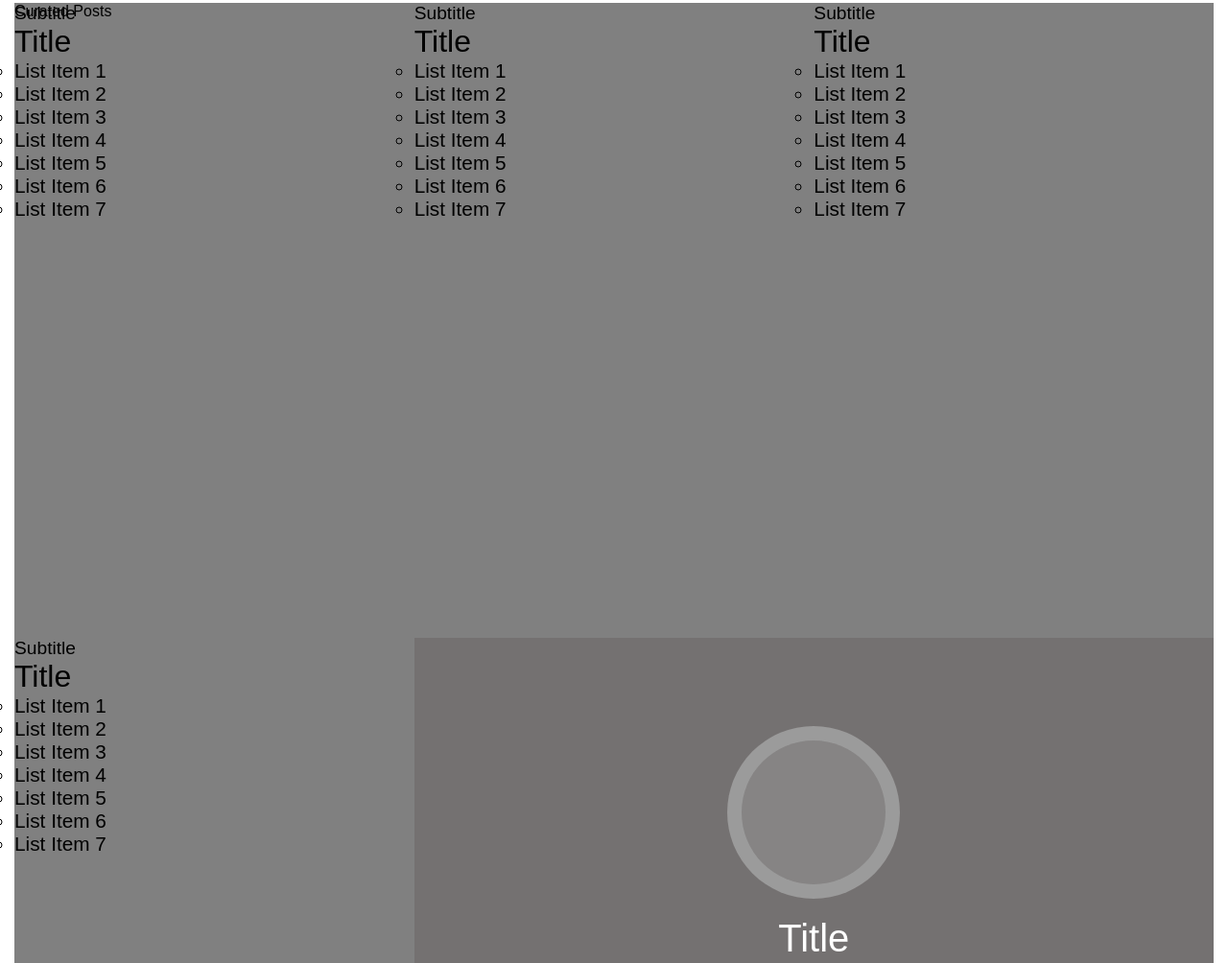
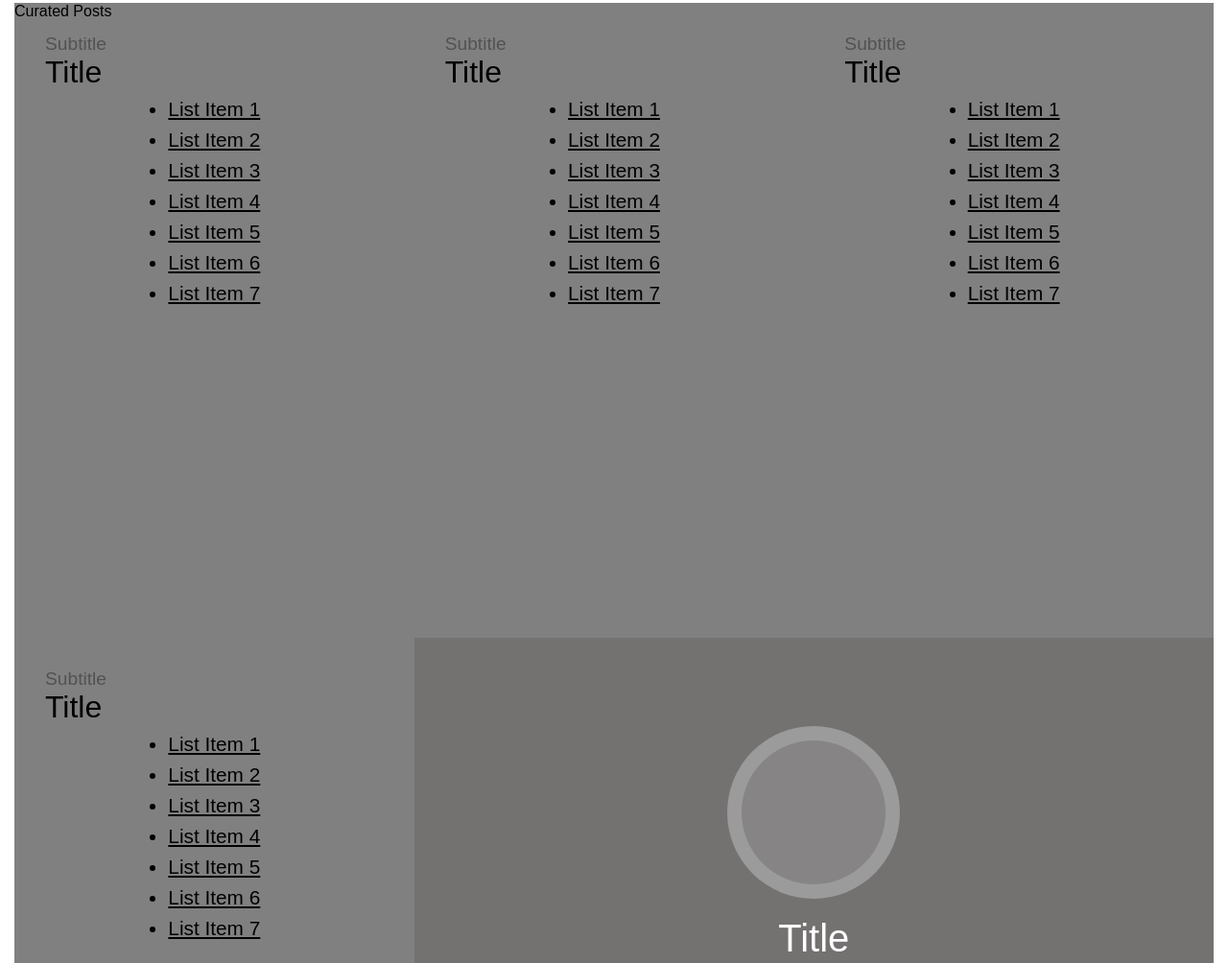
Before and after one commit to AlfredoElizarraras/Design-Teardown, a website: page index.html in a window 1280 px wide. Shown: the part 6853-7857 px from the top of the page at 96% size. Drawn offline with Linux system fonts and the light colour scheme; a web font is replaced by a local one.

Commit message:
update minireset for ul. style curated-posts section

```diff
--- a/CSS/minireset.css
+++ b/CSS/minireset.css
@@ -35,10 +35,6 @@ h5,
 h6 {
   font-size: 100%;
   font-weight: normal;
-}
-
-ul {
-  list-style: none;
 }
 
 button,
--- a/CSS/styles.css
+++ b/CSS/styles.css
@@ -347,24 +347,30 @@ main {
 .curated-posts__article {
     height: 662px;
     background: gray;
+    padding: 2rem;
     display: flex;
     flex-direction: column;
 }
 
 .curated-posts__article h3 {
     font-size: 1.2rem;
+    color: rgb(83, 82, 82);
 }
 
 .curated-posts__article h2 {
     font-size: 2rem;
 }
-/*
+
 .curated-posts__article ul {
-    list-style: circle;
-} */
+    margin: 0 auto;
+}
 
 .curated-posts__article li {
     font-size: 1.3rem;
-    list-style-type: circle;
+    margin: 0.5rem 0;
+}
+
+.curated-posts__article a {
+    color:black;
 }
 /* #endregion curated-posts */
--- a/index.html
+++ b/index.html
@@ -357,25 +357,25 @@
                 <h2>Title</h2>
                 <ul>
                     <li>
-                        <a>List Item 1</a>
+                        <a href="#">List Item 1</a>
                     </li>
                     <li>
-                        <a>List Item 2</a>
+                        <a href="#">List Item 2</a>
                     </li>
                     <li>
-                        <a>List Item 3</a>
+                        <a href="#">List Item 3</a>
                     </li>
                     <li>
-                        <a>List Item 4</a>
+                        <a href="#">List Item 4</a>
                     </li>
                     <li>
-                        <a>List Item 5</a>
+                        <a href="#">List Item 5</a>
                     </li>
                     <li>
-                        <a>List Item 6</a>
+                        <a href="#">List Item 6</a>
                     </li>
                     <li>
-                        <a>List Item 7</a>
+                        <a href="#">List Item 7</a>
                     </li>
                 </ul>
             </article>
@@ -384,25 +384,25 @@
                 <h2>Title</h2>
                 <ul>
                     <li>
-                        <a>List Item 1</a>
+                        <a href="#">List Item 1</a>
                     </li>
                     <li>
-                        <a>List Item 2</a>
+                        <a href="#">List Item 2</a>
                     </li>
                     <li>
-                        <a>List Item 3</a>
+                        <a href="#">List Item 3</a>
                     </li>
                     <li>
-                        <a>List Item 4</a>
+                        <a href="#">List Item 4</a>
                     </li>
                     <li>
-                        <a>List Item 5</a>
+                        <a href="#">List Item 5</a>
                     </li>
                     <li>
-                        <a>List Item 6</a>
+                        <a href="#">List Item 6</a>
                     </li>
                     <li>
-                        <a>List Item 7</a>
+                        <a href="#">List Item 7</a>
                     </li>
                 </ul>
             </article>
@@ -411,25 +411,25 @@
                 <h2>Title</h2>
                 <ul>
                     <li>
-                        <a>List Item 1</a>
+                        <a href="#">List Item 1</a>
                     </li>
                     <li>
-                        <a>List Item 2</a>
+                        <a href="#">List Item 2</a>
                     </li>
                     <li>
-                        <a>List Item 3</a>
+                        <a href="#">List Item 3</a>
                     </li>
                     <li>
-                        <a>List Item 4</a>
+                        <a href="#">List Item 4</a>
                     </li>
                     <li>
-                        <a>List Item 5</a>
+                        <a href="#">List Item 5</a>
                     </li>
                     <li>
-                        <a>List Item 6</a>
+                        <a href="#">List Item 6</a>
                     </li>
                     <li>
-                        <a>List Item 7</a>
+                        <a href="#">List Item 7</a>
                     </li>
                 </ul>
             </article>
@@ -438,25 +438,25 @@
                 <h2>Title</h2>
                 <ul>
                     <li>
-                        <a>List Item 1</a>
+                        <a href="#">List Item 1</a>
                     </li>
                     <li>
-                        <a>List Item 2</a>
+                        <a href="#">List Item 2</a>
                     </li>
                     <li>
-                        <a>List Item 3</a>
+                        <a href="#">List Item 3</a>
                     </li>
                     <li>
-                        <a>List Item 4</a>
+                        <a href="#">List Item 4</a>
                     </li>
                     <li>
-                        <a>List Item 5</a>
+                        <a href="#">List Item 5</a>
                     </li>
                     <li>
-                        <a>List Item 6</a>
+                        <a href="#">List Item 6</a>
                     </li>
                     <li>
-                        <a>List Item 7</a>
+                        <a href="#">List Item 7</a>
                     </li>
                 </ul>
             </article>
```
